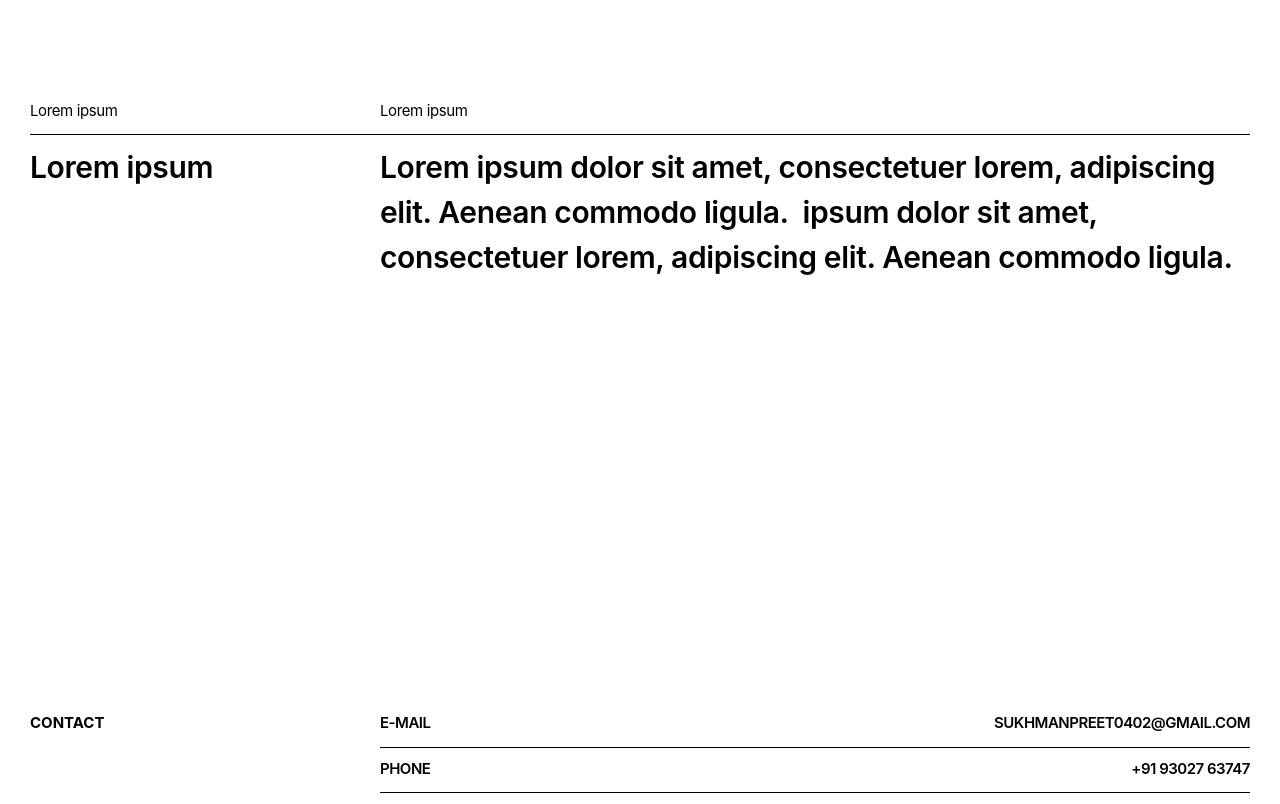
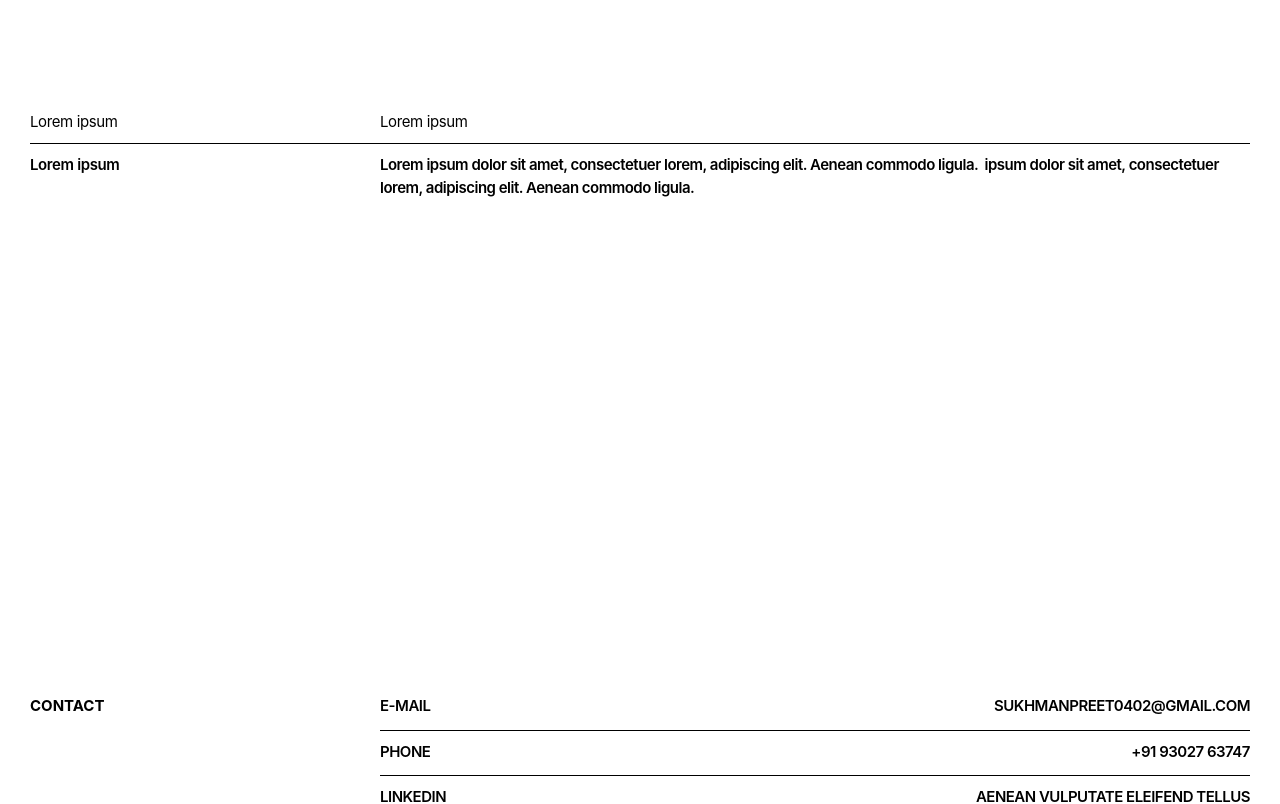
Before and after one commit to sukhman0402/portfolio-website, a Next.js app: page / in a window 1280 px wide. Shown: the part 4360-5164 px from the top of the page. Built offline with nearby package versions, Linux system fonts and the light colour scheme.

Commit message:
Update Footer.js

```diff
--- a/src/components/Footer.js
+++ b/src/components/Footer.js
@@ -9,66 +9,73 @@
 // to swap for the real Behance URL, instead of silently repeating the email.
 //
 // REDESIGN 2026-08-31 — the top "quote" area was rebuilt against a fresh
-// Figma pull (Section 6.0 re-pulled as node 304:1326, nested inside
-// "Landing Page (D)- Prototype" / 241:452 — the previous node id, 241:658,
-// no longer exists in the file; node ids shift when a frame is
-// redesigned/replaced, so always re-resolve by name+Prototype-nesting
-// rather than trusting an old id). The single-paragraph conclusion line
-// ("Behind every interaction is a decision...") has been replaced by a
-// quote block (label row + divider + heading/quote row) — the redesigned
-// Figma frame shows only fresh Lorem-ipsum placeholder text in this slot
-// now, not that sentence, so the old final copy has been DROPPED rather
-// than force-fit into the new structure. Flagging this explicitly since
-// design.md marked that line 🟢 final — worth confirming with
-// Sukhmanpreet this drop was intentional.
+// Figma pull as a quote block (label row + divider + heading/quote row),
+// replacing the old single-paragraph conclusion line ("Behind every
+// interaction is a decision...") — see git history. Section 6.0 itself
+// (the outer frame this quote block sits in) is node 304:1326 and has
+// stayed at that id across every redesign round so far, even though the
+// quote block inside it keeps getting a new id each time it's redesigned.
 //
-// NOTE ON DUPLICATION: Hero (Section 1.0) currently uses the visually
-// IDENTICAL label/divider/heading-row layout. An earlier pass factored
-// that shared layout into one <QuoteBlock/> component imported by both
-// files — reverted per direct instruction: the two blocks are NOT the
-// same thing, just currently dressed in the same placeholder layout/text.
-// This footer's quote and Hero's quote will hold different, independent
-// content once real copy goes in, so this file owns its own markup below
-// rather than sharing a component that would couple them.
+// REDESIGN 2026-09-01 (this round) — the quote block moved again: the
+// previous node (321:1405's predecessor) no longer matches the current
+// content; the block is now node 321:1405, still inside the same
+// Section 6.0 frame (304:1326). Two real design changes this round, not
+// just node-id churn — identical to what happened to Hero's quote block
+// in the same pass (see NOTE ON DUPLICATION below):
+//   1. Quote block font size dropped from 30px to 15px for BOTH the
+//      heading (left column) and the quote text (right column) — still
+//      SF Pro Semibold (weight 590, this codebase's font-semibold), but
+//      15px now, same size as the label row above it. The quote
+//      paragraph's own tracking is now -0.5px (was -0.375px, matching
+//      the heading); the heading itself stays -0.375px, same as the
+//      label row. This is why the block's own height shrank from 148px
+//      to 74px — the long quote text now wraps to 2 lines at 15px
+//      instead of rendering large.
+//   2. Row rhythm inside the block is now a flat 10px both before AND
+//      after the divider (label row bottom -> +10 -> divider -> +10 ->
+//      heading row), not the previous 12px-before/10px-after split.
+//      Re-measured directly off the new node's raw coordinates (label
+//      top 180, divider 208, heading row 218).
+//
+// NOTE ON DUPLICATION: Hero (Section 1.0) went through the exact same two
+// changes this round, on its own quote block. Still NOT shared between
+// the two files — reverted to separate markup per direct instruction
+// earlier (the blocks are laid out identically but hold independent
+// content), and that still holds; only the numbers were re-synced from
+// the fresh Figma pull, in both files separately.
 //
 // Spacing re-derived from the fresh pull (all values measured off Section
 // 6.0's own y=0, since the Prototype frame stacks every section with
-// ZERO gap between frame boundaries — confirmed directly this round by
-// checking every section pair in 241:452, not just inferred):
-//   - Section top -> quote block's top label row: was set to 170px in the
-//     first redesign pass, using ONLY Section 6.0's own local coordinate
-//     (170) under the site's usual "sections stack with zero gap, so the
-//     next section's own top padding IS the whole visual gap" rule.
-//     CORRECTED 2026-09-01: that rule only holds when the PREVIOUS section
-//     supplies no bottom padding of its own — which is true here (see
-//     AboutSection.js's "Along the Journey" block: "No trailing pb here —
-//     Footer's own pt provides the gap to the next section"), but Section
-//     5.0's own Figma frame is 249px taller than its last visible content
-//     (last closing border line at local y=1401, frame height 1650) — that
-//     249px of dead space at the bottom of Section 5.0's frame was being
-//     silently dropped because AboutSection.js renders no pb to reproduce
-//     it. Confirmed directly against the user's own Figma measurement: the
-//     real gap from "Along the Journey"'s last line to this quote block's
-//     top row is 418px, not 170px (249 dead-space + this section's own 170
-//     ≈ 419, matching within a hairline). Footer.js is the only place this
-//     gap can be corrected without touching AboutSection.js's own layout,
-//     so pt-[170px] below is now pt-[418px] — it stands in for BOTH
-//     Section 5.0's own leftover 249px AND this section's genuine 170px,
-//     not just the latter alone.
-//   - Quote block's own bottom -> "Contact" row: 432px (measured as
-//     Contact's y=750 minus the quote block's bottom y=318; was 390px
-//     pre-redesign). Unaffected by the 2026-09-01 correction above — only
-//     the section's own top offset was wrong, this and everything below it
-//     were already re-verified correct against the fresh pull.
-//   - Row rhythm inside the block: 12px gap before the divider, 10px
-//     after it — same as the row rhythm used everywhere else in this
-//     file (Contact rows, below).
+// ZERO gap between frame boundaries — unchanged convention, re-confirmed
+// this round too):
+//   - Section top -> quote block's top label row: the quote block's own
+//     local top moved from 170px to 180px this round (+10px). Per the
+//     2026-09-01 correction earlier in this file's history, Footer's own
+//     pt- has to stand in for BOTH Section 5.0's ~249px of Figma-frame
+//     dead space below "Along the Journey" (AboutSection.js deliberately
+//     renders no trailing pb — "Footer's own pt provides the gap to the
+//     next section") AND this section's own genuine local-top offset,
+//     since sections stack with zero gap. Recomputed fresh from raw
+//     coordinates this round (249 dead-space + 180 local-top = 429px),
+//     rather than carrying the old 418px forward and adding the +10px
+//     delta — both land within a hairline of each other, 429 is used
+//     here as the direct-from-Figma value. pt-[418px] below is now
+//     pt-[429px].
+//   - Quote block's own bottom -> "Contact" row: the block's own bottom
+//     moved from local y=318 (170+148) to local y=254 (180+74) as a
+//     direct result of the font-size shrink above — the block is
+//     shorter, so there's more room before "Contact" (still at its own
+//     unchanged local y=750). New gap: 750 - 254 = 496px (was 432px).
+//     mt-[432px] below is now mt-[496px].
+//   - Row rhythm inside the block: 10px gap before the divider, 10px
+//     after it — changed from 12px/10px, see the redesign note above.
 //   - Everything below "Contact" (row rhythm, footer band) is UNCHANGED —
 //     re-verified against the fresh pull, still exactly 12px-before-
 //     divider / 10px-after-divider per row, still 62px from the last row
-//     to the footer band.
+//     to the footer band. Contact itself wasn't touched by this redesign
+//     round at all, only the quote block above it.
 
-// Literal Figma placeholder text (node 304:1342, get_design_context) —
+// Literal Figma placeholder text (node 321:1405, get_design_context) —
 // not curated copy. Kept as-is per instruction to match the redesign
 // exactly. Currently identical to Hero's own placeholder strings (both
 // point at the same unfinished Figma text), but declared as this file's
@@ -88,7 +95,7 @@ const CONTACT_ROWS = [
   { label: "Behance", value: "Add your Behance URL", href: "#" },
 ];
 
-// Row rhythm below "Contact" (unchanged by the redesign, re-verified this
+// Row rhythm below "Contact" (unchanged by this or any prior redesign
 // round): the dl has NO top border in Figma — only 3 divider lines for 4
 // rows (between rows, not around them). Row rhythm is 12px-before-divider
 // / 10px-after-divider: row bottom → 12px → divider → 10px → next row top.
@@ -101,7 +108,7 @@ const CONTACT_ROWS = [
 export default function Footer() {
   return (
     <footer id="contact" className="w-full">
-      <div className="mx-auto max-w-[1440px] px-5 pt-16 pb-16 sm:px-[30px] md:pt-[418px] md:pb-[62px]">
+      <div className="mx-auto max-w-[1440px] px-5 pt-16 pb-16 sm:px-[30px] md:pt-[429px] md:pb-[62px]">
         {/* Row 1 — top labels, 15px regular */}
         <div className="grid grid-cols-1 gap-1 md:grid-cols-[350px_1fr] md:gap-x-0">
           <p className="font-normal tracking-[-0.375px] text-black md:text-[15px]">
@@ -112,22 +119,24 @@ export default function Footer() {
           </p>
         </div>
 
-        {/* Divider — 12px below the label row (Figma: label top 170 + 18
-            tall -> divider at 200, i.e. 12px gap) */}
-        <div className="mt-3 border-t border-black md:mt-[12px]" />
+        {/* Divider — 10px below the label row (Figma: label top 180 + 18
+            tall -> divider at 208, i.e. 10px gap) */}
+        <div className="mt-[10px] border-t border-black" />
 
-        {/* Row 2 — heading + quote, 30px semibold, 10px below the divider
-            (Figma: divider at 200 -> row at 210) */}
-        <div className="mt-4 grid grid-cols-1 gap-3 md:mt-[10px] md:grid-cols-[350px_1fr] md:gap-x-0">
-          <p className="font-semibold tracking-[-0.375px] text-black md:text-[30px]">
+        {/* Row 2 — heading + quote, 15px semibold, 10px below the divider
+            (Figma: divider at 208 -> row at 218). Quote text (right
+            column) carries its own -0.5px tracking, distinct from the
+            heading's -0.375px. */}
+        <div className="mt-[10px] grid grid-cols-1 gap-3 md:grid-cols-[350px_1fr] md:gap-x-0">
+          <p className="font-semibold tracking-[-0.375px] text-black md:text-[15px]">
             {QUOTE_HEADING}
           </p>
-          <p className="whitespace-pre-wrap font-semibold tracking-[-0.375px] text-black md:text-[30px]">
+          <p className="whitespace-pre-wrap font-semibold tracking-[-0.5px] text-black md:text-[15px]">
             {QUOTE_TEXT}
           </p>
         </div>
 
-        <div className="mt-16 grid grid-cols-1 gap-6 md:mt-[432px] md:grid-cols-[350px_1fr] md:gap-x-0">
+        <div className="mt-16 grid grid-cols-1 gap-6 md:mt-[496px] md:grid-cols-[350px_1fr] md:gap-x-0">
           <h2 className="font-bold uppercase tracking-normal text-black">
             Contact
           </h2>
```
